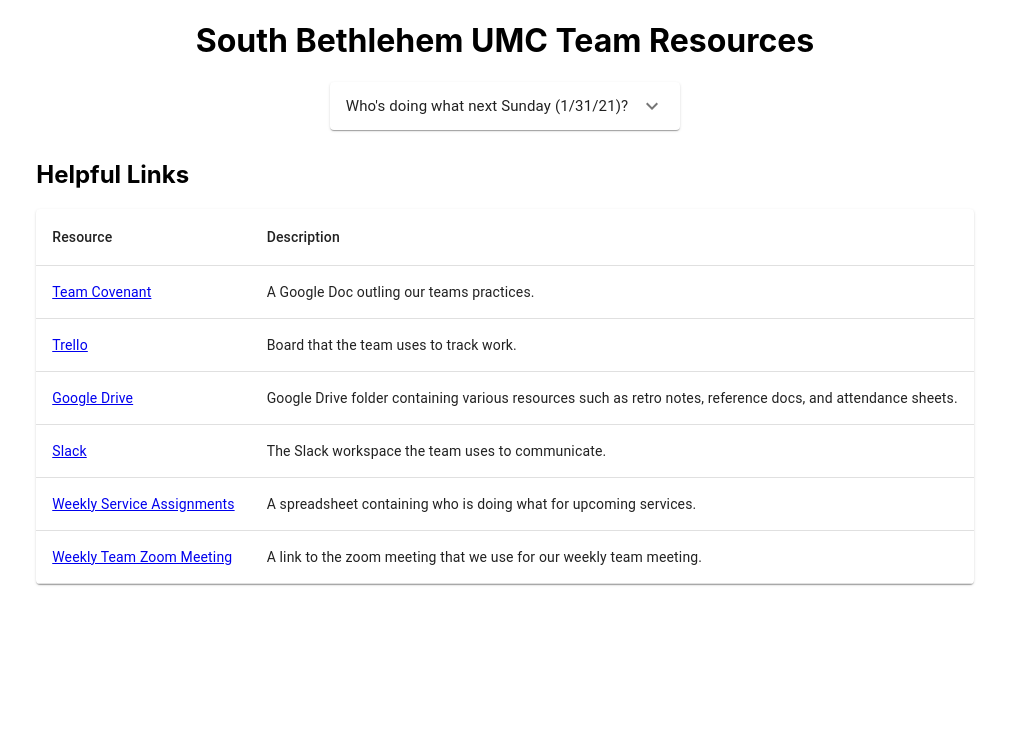
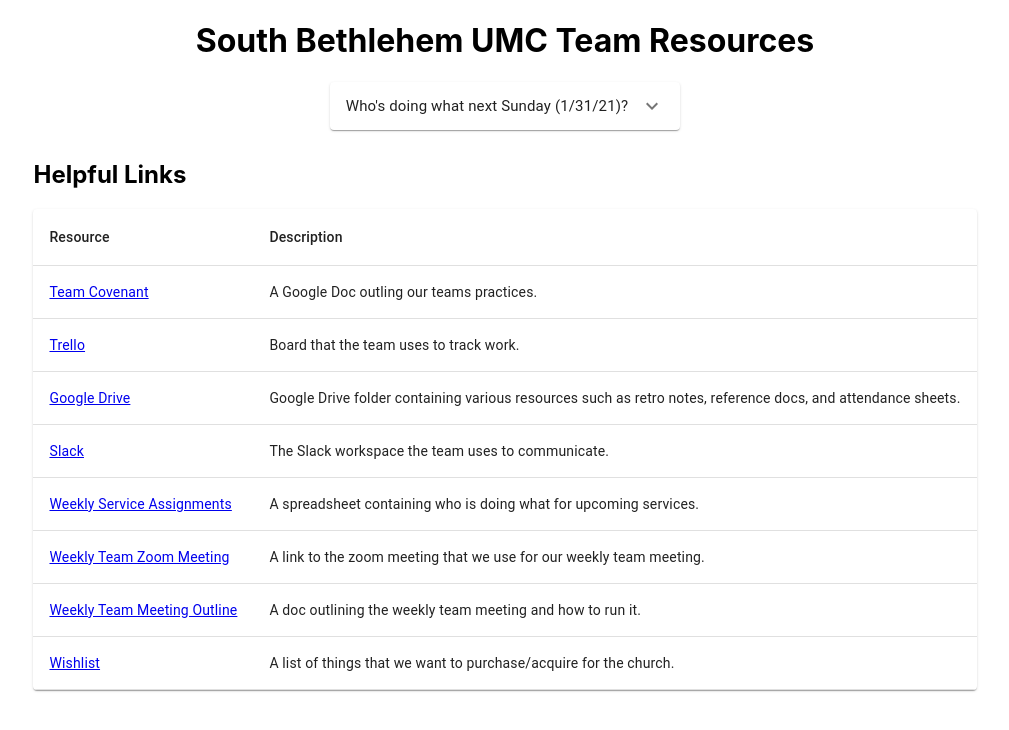
Before and after one commit to bmanley91/sbumc-resource-site, a Next.js app: page / in a window 1280 px wide. Shown: the top 730 px of the page, without its empty margins (135-1144 px from the left). Built offline with nearby package versions, Linux system fonts and the light colour scheme.

Commit message:
Add Team Meeting Outline (#14)
* Added team meeting doc link.

* Opening links in new tabs.

* Added wishlist resource.

```diff
--- a/components/ResourceLink.js
+++ b/components/ResourceLink.js
@@ -3,7 +3,14 @@ import PropTypes from 'prop-types';
 
 const ResourceLink = (props) => {
     return (
-        <a href={props.link} data-testid={`${props.name}-name-link`}>{props.name}</a>
+        <a
+            href={props.link}
+            data-testid={`${props.name}-name-link`}
+            target='_blank'
+            rel='noreferrer'
+        >
+            {props.name}
+        </a>
     );
 };
 
--- a/data/resources.js
+++ b/data/resources.js
@@ -22,4 +22,12 @@ export const resourceData = [{
     name: 'Weekly Team Zoom Meeting',
     link: 'https://us02web.zoom.us/j/81681638201?pwd=WklMTFdodUhiZEUwYUZBRnduZmdJUT09',
     description: 'A link to the zoom meeting that we use for our weekly team meeting.'
+}, {
+    name: 'Weekly Team Meeting Outline',
+    link: 'https://docs.google.com/document/d/1giYIF9g_C3AmDwFdOZQ-ujyeY1J1X1RNy9tkCpLmmug/edit#heading=h.ul6e6k40jnjw',
+    description: 'A doc outlining the weekly team meeting and how to run it.'
+}, {
+    name: 'Wishlist',
+    link: 'https://docs.google.com/spreadsheets/d/1WreT30vz-xo68Jl-9hX921ImG3Pqechy5Byux1E0Jbg/edit#gid=0',
+    description: 'A list of things that we want to purchase/acquire for the church.'
 }];
```
